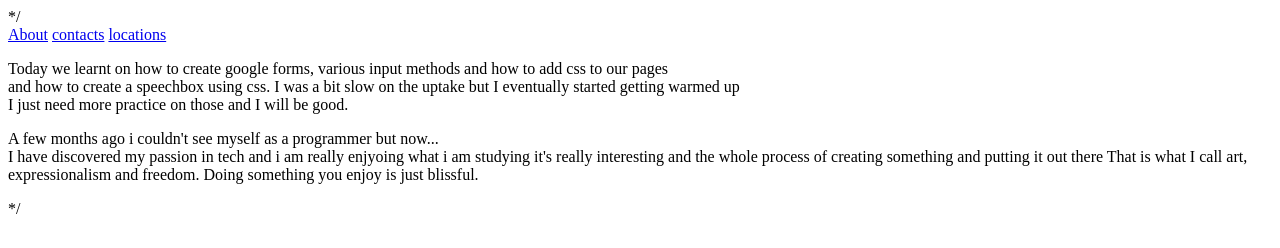
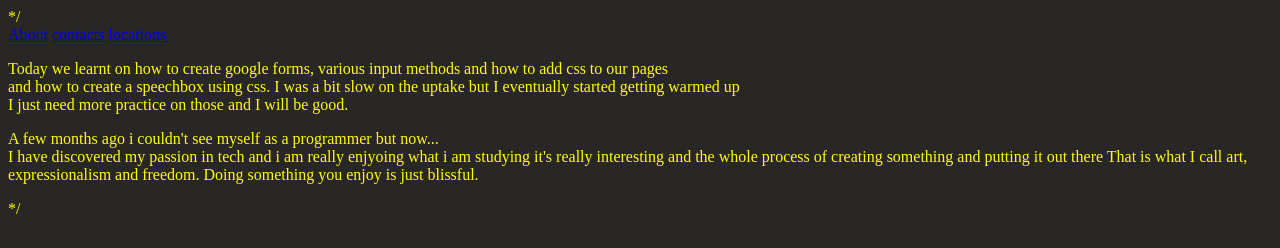
Before and after one commit to HenryJavangwe/google-fonts-assignments, a plain HTML site: page index.html in a window 1280 px wide. Drawn offline with Linux system fonts and the light colour scheme.

Commit message:
created an external style sheet and changed the body traits

```diff
--- a/css/main.css
+++ b/css/main.css
@@ -1,9 +1,9 @@
-/*body{
+body{
     background-color: rgb(41, 38, 38);
     color: yellow;
 }
 
-nav a {
+/* nav a {
     color: greenyellow;
     text-decoration: none;
 
```
